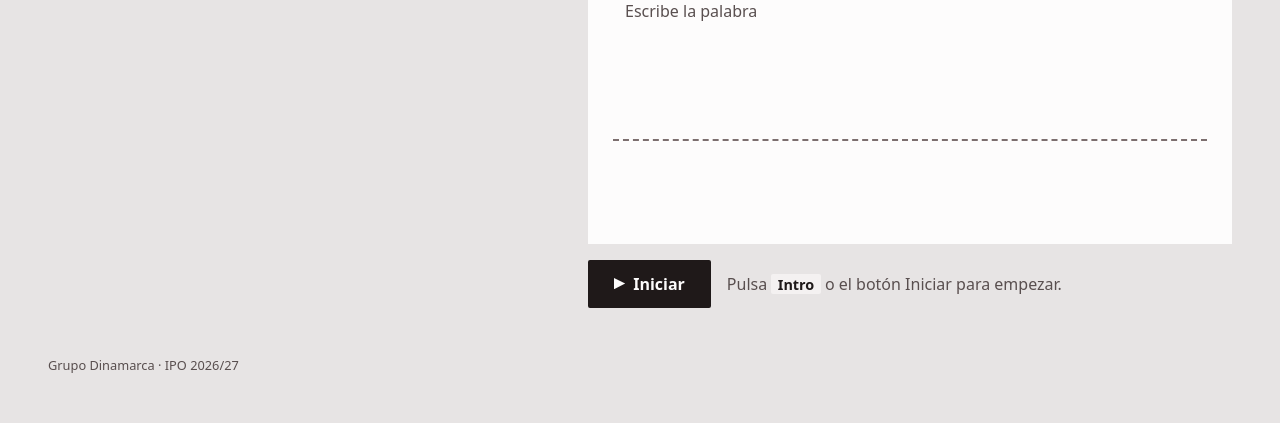
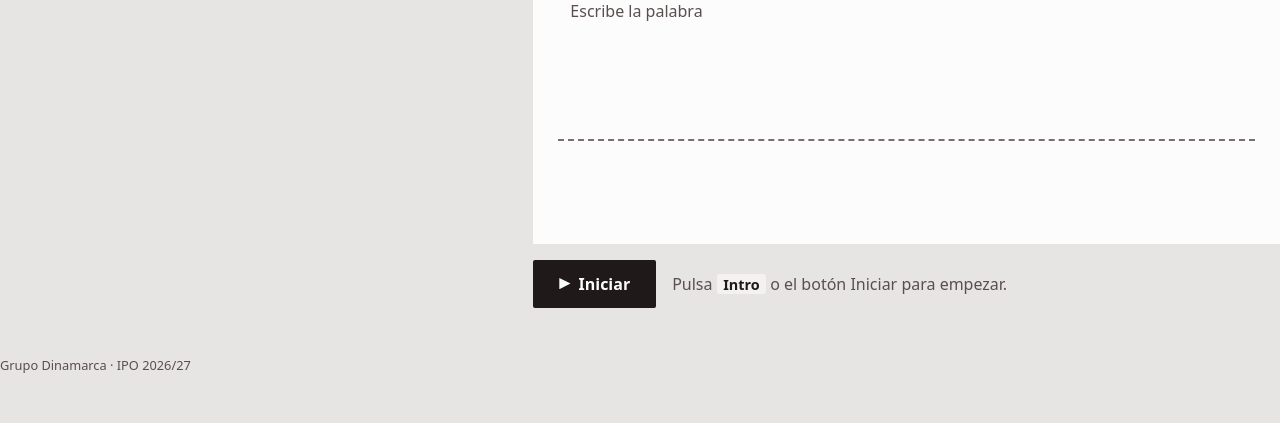
Before and after one commit to IPO-2627-Dinamarca/ipo2627_dinamarca_mecanografia, a plain HTML site: page index.html in a window 1280 px wide. Shown: the part 441-864 px from the top of the page. Drawn offline with Linux system fonts and the light colour scheme.

Commit message:
style(tokens): duración de la subida y fuera los tokens de dos columnas

```diff
--- a/css/tokens.css
+++ b/css/tokens.css
@@ -51,9 +51,7 @@
     --espacio-3: 1rem;
     --espacio-4: 1.5rem;
     --espacio-5: clamp(1.5rem, 1rem + 2.5vw, 3rem);
-    --espacio-6: clamp(2rem, 1rem + 5vw, 6rem); /* entre las dos columnas */
     --sangria: 0.75rem; /* margen interior común a muestra y campo */
-    --ancho-maximo: 80rem;
     --ancho-columna: 44rem;
     --medida: 60ch;
 
@@ -65,6 +63,7 @@
     --entrada: 240ms;
     --escalon: 60ms;
     --golpe: 140ms;
+    --avance: 160ms; /* la hoja sube una línea al acertar */
     --curva: cubic-bezier(0.2, 0.8, 0.2, 1);
   }
 }
```
